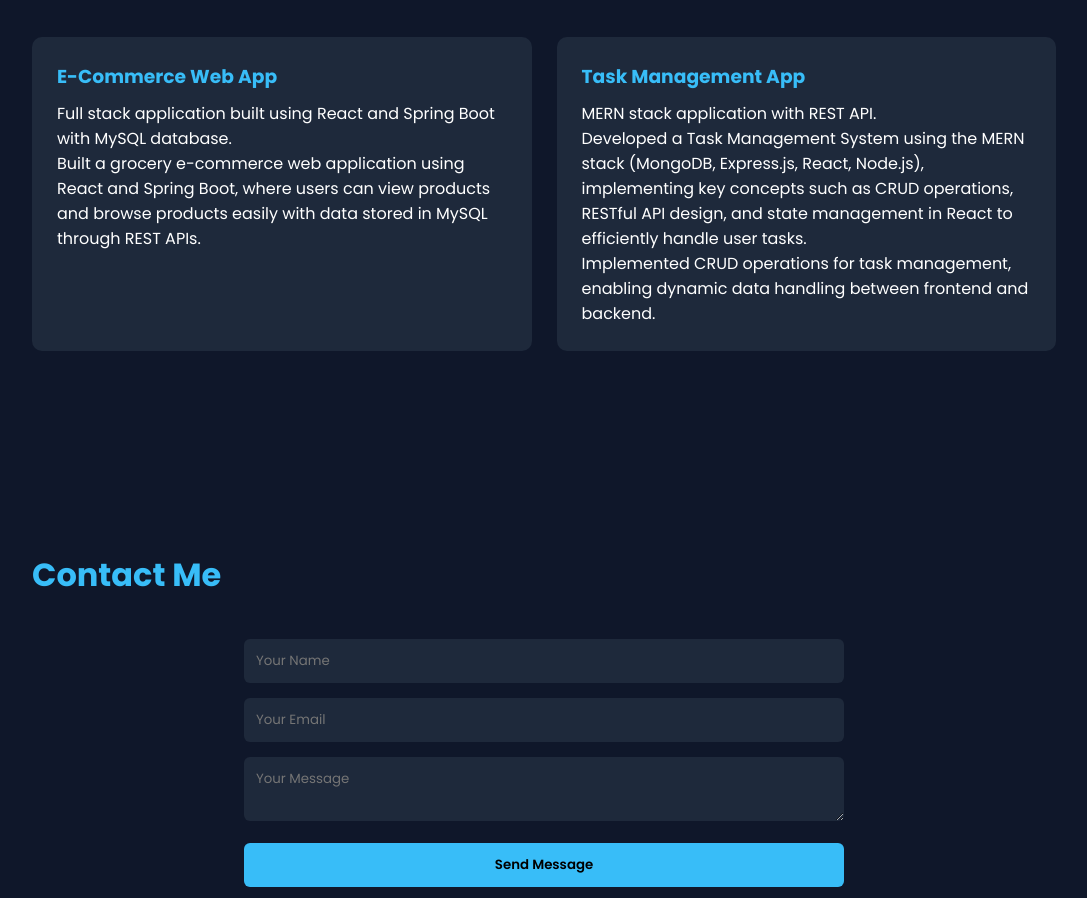
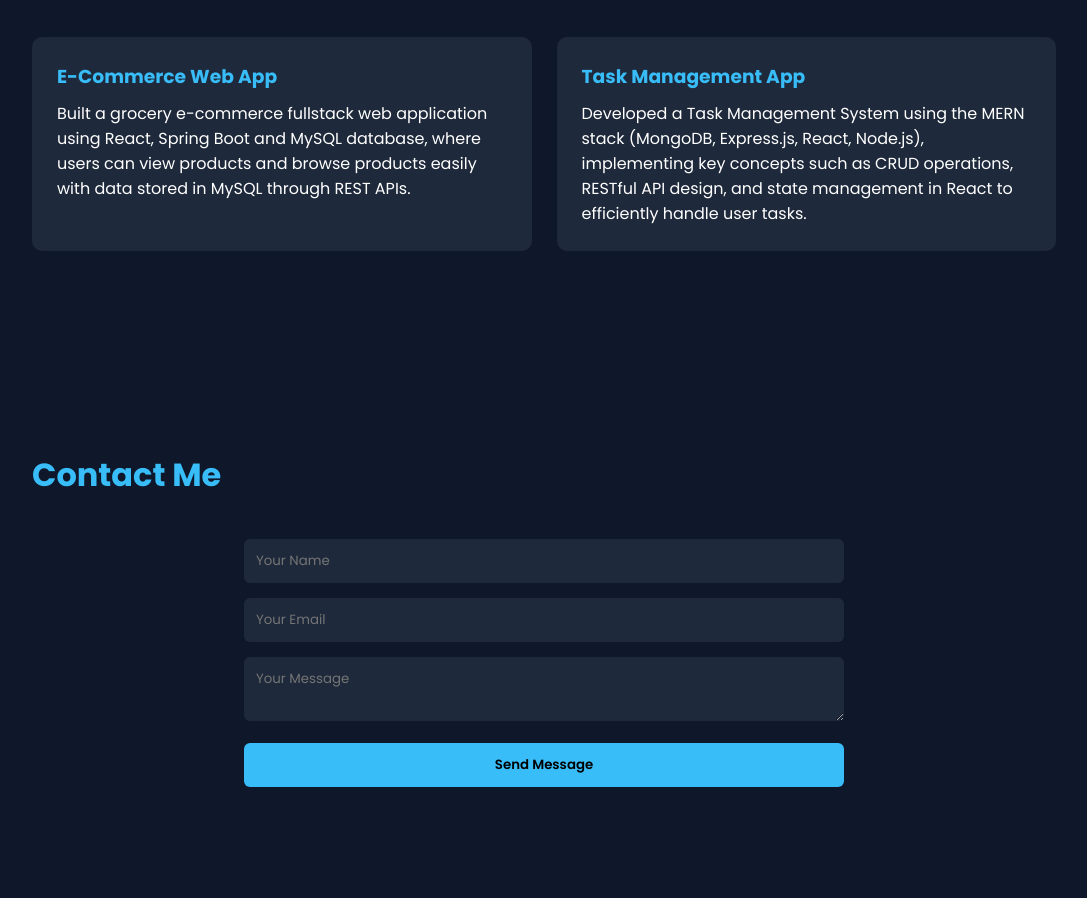
Before and after one commit to naveenrajdotdev/portfolio, a plain HTML site: page index.html in a window 1280 px wide. Shown: the part 2424-3322 px from the top of the page, without its empty margins (96-1183 px from the left). Drawn offline with Linux system fonts and the light colour scheme.

Commit message:
Revise project descriptions in index.html
Updated project descriptions for clarity and detail.

```diff
--- a/index.html
+++ b/index.html
@@ -406,15 +406,12 @@ I have a solid understanding of Web Architecture, Object-Oriented Programming (O
 
 <div class="project">
 <h3>E-Commerce Web App</h3>
-<p>Full stack application built using React and Spring Boot with MySQL database.</p>
-<p>Built a grocery e-commerce web application using React and Spring Boot, where users can view products and browse products easily with data stored in MySQL through REST APIs.</p>
+<p>Built a grocery e-commerce fullstack web application using React, Spring Boot and MySQL database, where users can view products and browse products easily with data stored in MySQL through REST APIs.</p>
 </div>
 
 <div class="project">
 <h3>Task Management App</h3>
-<p>MERN stack application with REST API.</p>
 <p>Developed a Task Management System using the MERN stack (MongoDB, Express.js, React, Node.js), implementing key concepts such as CRUD operations, RESTful API design, and state management in React to efficiently handle user tasks.</p>
-<p>Implemented CRUD operations for task management, enabling dynamic data handling between frontend and backend.</p>
 
 </div>
 
```
